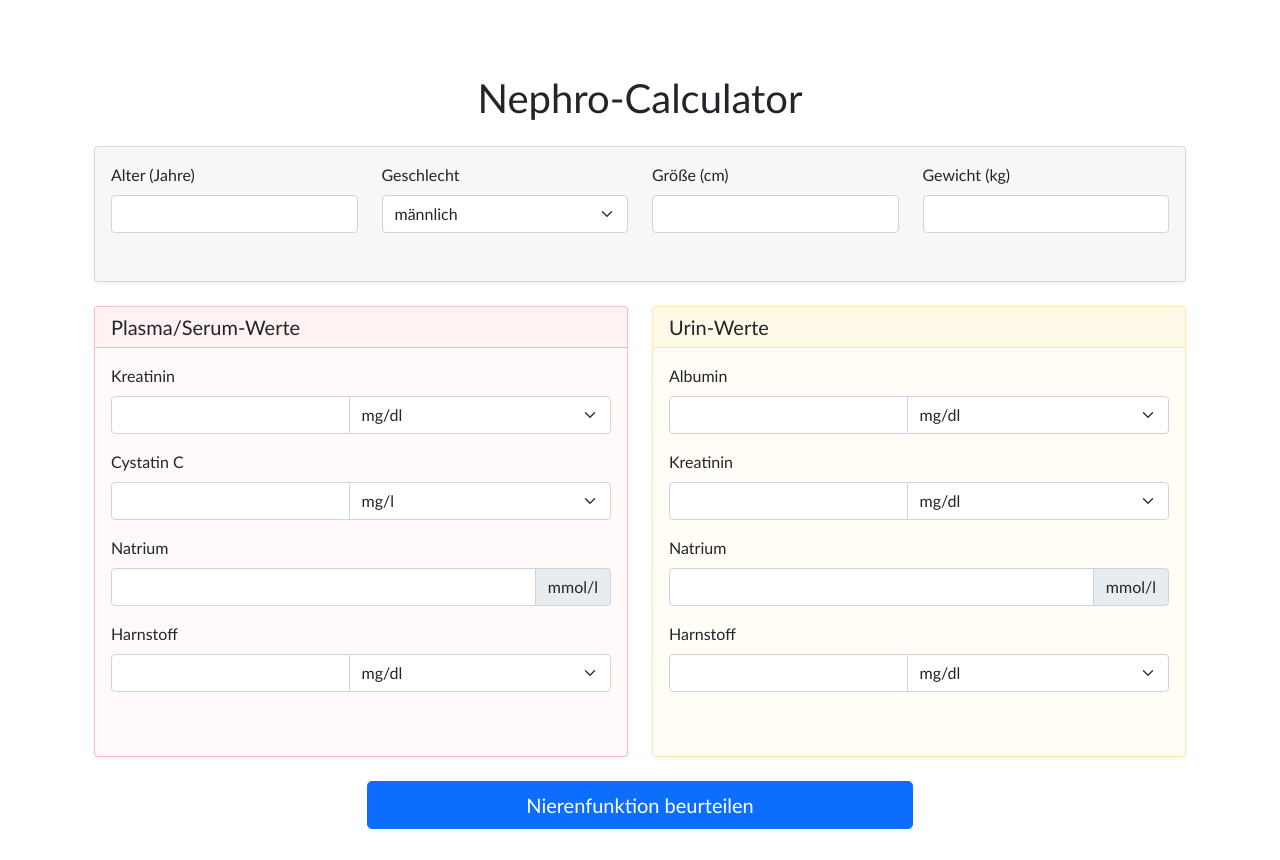
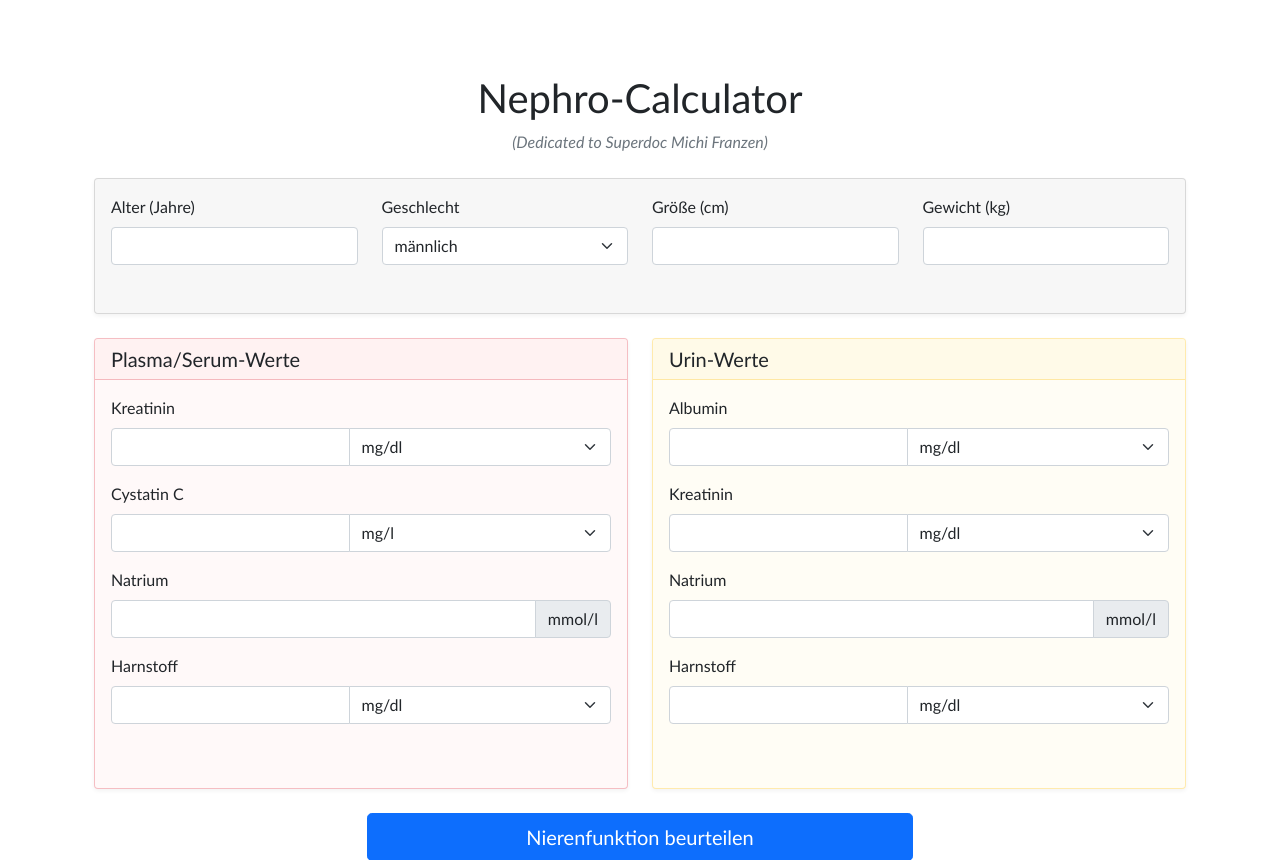
Before and after one commit to drfoehn/medapps, a Flask app: page /nephro_calculator in a window 1280 px wide. Shown: the part 123-983 px from the top of the page. Before the commit the page ends 952 px from the top, so only its background shows below. Run offline with Flask 3, Linux system fonts and the light colour scheme.

Commit message:
Updated Nephro_calc

```diff
--- a/app.py
+++ b/app.py
@@ -59,7 +59,7 @@ def sample_volume_calculator():
 def nephro_calculator():
     results = {
         'gfr': {
-            'schwartz': None,  # Initialize with None or appropriate default
+            'schwartz': None,
             'ckdEpi': None,
             'cysC': None,
             'combined': None,
@@ -76,7 +76,6 @@ def nephro_calculator():
             'riskCategory': None
         }
     }
-    # ... populate results with actual data as needed ...
     return render_template('nephro_calculator.html', results=results)
 
 @app.route('/mass_extracter')
@@ -93,8 +92,8 @@ def internal_error(error):
 @app.route('/excel_to_json_converter')
 def excel_to_json_converter():
     return render_template('excel_to_json_converter.html')
+
 @app.route('/download_template')
-
 @app.route('/download_template', methods=['GET'])
 def download_template():
     file_path = 'static/xls2json_uploads/template.xlsx'
--- a/templates/nephro_calculator.html
+++ b/templates/nephro_calculator.html
@@ -36,8 +36,10 @@
     <!-- App Container -->
     <div id="app" v-cloak>
         <div class="container py-4">
-            <h1 class="mb-4 text-center">Nephro-Calculator</h1>
-
+            <h1 class="mb-2 text-center">Nephro-Calculator</h1>
+            <p class="text-center text-muted mb-4">
+                <i>(Dedicated to Superdoc Michi Franzen)</i>
+            </p>
             <!-- Eingabebereich -->
             <div class="row g-4">
                 <!-- Patientendaten -->
```
